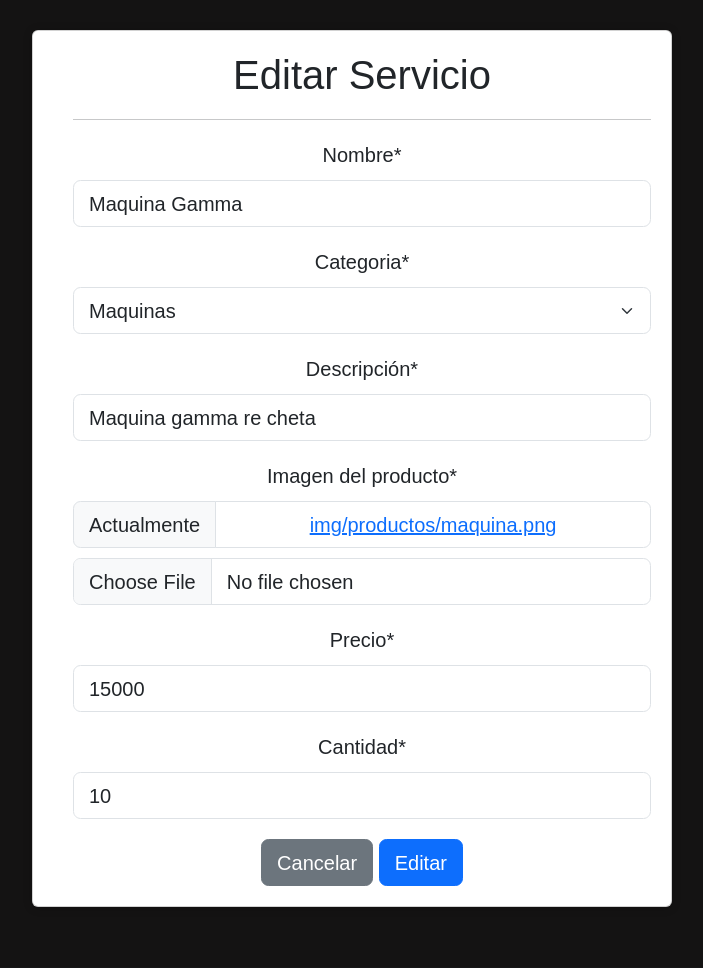
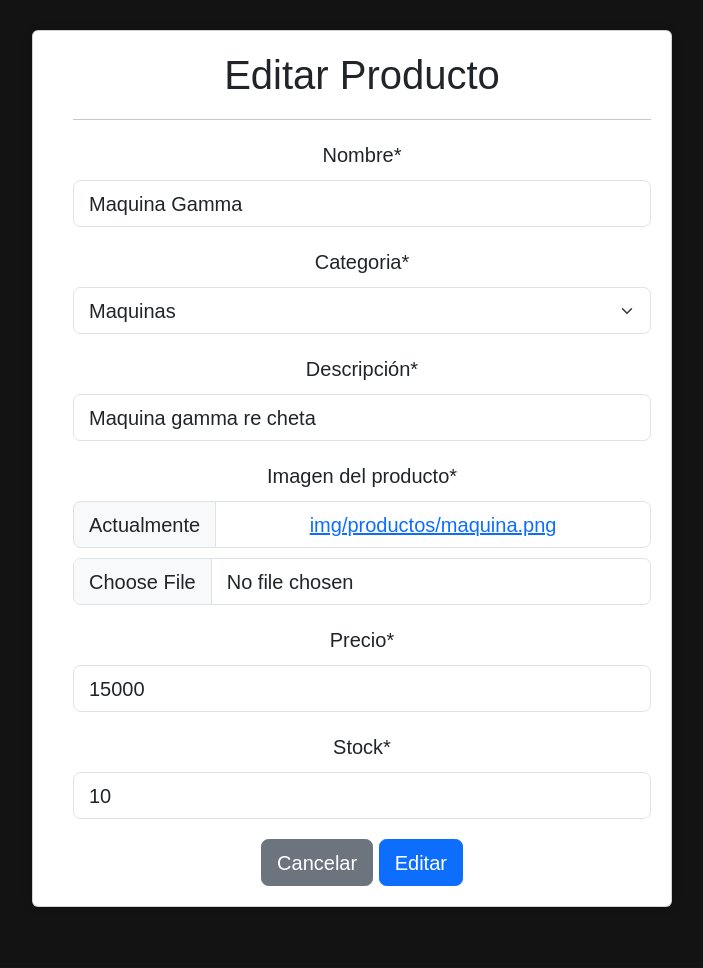
Before and after one commit to MrLucasFernandez/DistribuidoraBarberia, a Django app: page /modificar/1/ in a window 1280 px wide. Shown: the part 85-1053 px from the top of the page, without its empty margins (288-991 px from the left). Run offline with Django 4.2, Linux system fonts and the light colour scheme; a user stored in the database is signed in; data comes from the database, SQL or seed files in the repository; both versions use the stored data as it was after the commit; some libraries are stand-ins or nearby versions.

Commit message:
Más cambios

```diff
--- a/App/models.py
+++ b/App/models.py
@@ -22,7 +22,7 @@ class Producto(models.Model):
     descripcion = models.CharField(max_length=150, verbose_name="Descripción")
     imagen = models.ImageField(upload_to='img/productos', verbose_name="Imagen del producto", null=True)
     precio =  models.IntegerField(verbose_name="Precio")
-    cantidad = models.IntegerField(verbose_name="Cantidad")
+    cantidad = models.IntegerField(verbose_name="Stock")
     def __str__(self):
         return self.nombre
 
--- a/App/templates/app/crud/list.html
+++ b/App/templates/app/crud/list.html
@@ -22,6 +22,7 @@
                     <th>Categoria</th>
                     <th>Descripción</th>
                     <th>Precio</th>
+                    <th>Stock</th>
                     <th>Opciones</th>
                 </tr>
                 {%for p in entity%}
@@ -31,6 +32,7 @@
                         <td>{{ p.categoria}}</td>
                         <td>{{ p.descripcion }}</td>
                         <td>${{ p.precio }}</td>
+                        <td>{{ p.cantidad }}</td>
                         <td>
                             {%if perms.app.change_servicio%}
                                 <a href="{%url 'modify' p.id%}" class="btn btn-info btn-sm">Modificar</a>
--- a/App/templates/app/crud/modify.html
+++ b/App/templates/app/crud/modify.html
@@ -12,7 +12,7 @@
 <div class="col-12 col-md-6 offset-md-3">
     <div class="card">
         <div class="card-body">
-            <h2>Editar Servicio</h2>
+            <h2>Editar Producto</h2>
             <hr>
             <form action="" method="post" enctype="multipart/form-data">
                 {%csrf_token%}
```
Also changed, not shown: App/migrations/0010_alter_producto_cantidad.py (added), db.sqlite3.
